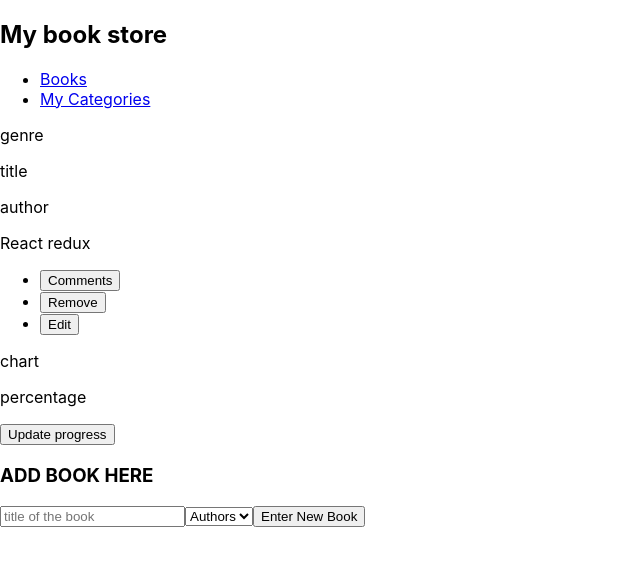
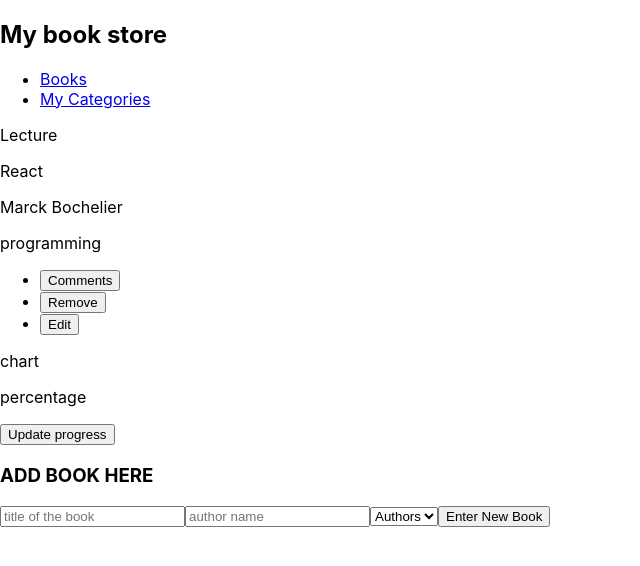
Before and after one commit to keza681/bookstore, a React (Create React App) app: page / in a window 1280 px wide. Shown: the top 566 px of the page, without its empty margins (0-640 px from the left). Built offline with nearby package versions, Linux system fonts and the light colour scheme.

Commit message:
Add redux logic

```diff
--- a/package.json
+++ b/package.json
@@ -13,6 +13,10 @@
     "react-router-dom": "^6.3.0",
     "react-scripts": "5.0.0",
     "redux": "^4.1.2",
+    "redux-logger": "^3.0.6",
+    "util": "^0.12.4",
+    "uuid": "^8.3.2",
+    "uuidv4": "^6.2.13",
     "web-vitals": "^2.1.4"
   },
   "scripts": {
--- a/src/App.js
+++ b/src/App.js
@@ -1,27 +1,19 @@
 import React from 'react';
 import { Routes, Route } from 'react-router-dom';
-import PropTypes from 'prop-types';
-import { connect } from 'react-redux';
-import dispatchToProps from './Redux/States/dispatchToProps';
-import stateToProps from './Redux/States/addToState';
 import Navbar from './components/NavBar';
 import Books from './components/Books';
 import Categories from './components/Categories';
 
-function App(books) {
+function App() {
   return (
     <div>
       <Navbar />
       <Routes>
-        <Route exact path="/" element={<Books books={books} />} />
+        <Route exact path="/" element={<Books />} />
         <Route exact path="/categories" element={<Categories />} />
       </Routes>
     </div>
   );
 }
 
-Books.propTypes = {
-  books: PropTypes.arrayOf(PropTypes.shape({})).isRequired,
-};
-
-export default connect(stateToProps, dispatchToProps)(App);
+export default App;
--- a/src/Redux/Books/Books.js
+++ b/src/Redux/Books/Books.js
@@ -1,20 +1,24 @@
-const ADD_BOOK = 'bookStore/Books/ADD_BOOK';
-const REMOVE_BOOK = 'bookStore/Books/REMOVE_BOOK';
+const ADD_BOOK = 'ADD_BOOK';
+const REMOVE_BOOK = 'REMOVE_BOOK';
 
 export const addBook = (book) => ({ type: ADD_BOOK, payload: book });
 
 export const removeBook = (id) => ({ type: REMOVE_BOOK, payload: id });
 
-const initialState = {
-  books: [],
-};
+const initialState = [{
+  id: 1,
+  genre: 'Lecture',
+  title: 'React',
+  author: 'Marck Bochelier',
+  chapter: 'programming',
+}];
 
 const booksReducer = (state = initialState, action = {}) => {
   switch (action.type) {
     case ADD_BOOK:
-      return { ...state, book: action.payload };
+      return [...state, action.payload];
     case REMOVE_BOOK:
-      return { ...state, books: state.books.filter((book) => book.id !== action.payload) };
+      return [...state.filter((book) => book.id !== action.payload.id)];
     default:
       return state;
   }
--- a/src/Redux/Categories/Categories.js
+++ b/src/Redux/Categories/Categories.js
@@ -1,4 +1,4 @@
-const BOOK_STATUS = 'bookStore/Categories/BOOK_STATUS';
+const BOOK_STATUS = 'BOOK_STATUS';
 
 export const checkStatus = (status) => ({ type: BOOK_STATUS, payload: status });
 
--- a/src/Redux/States/addToState.js
+++ /dev/null
@@ -1,3 +0,0 @@
-const stateToProps = (state) => (state);
-
-export default stateToProps;
--- a/src/Redux/States/dispatchToProps.js
+++ /dev/null
@@ -1,3 +0,0 @@
-const dispatchToProps = () => ({});
-
-export default dispatchToProps;
--- a/src/components/AddBook.js
+++ b/src/components/AddBook.js
@@ -1,13 +1,33 @@
-import React from 'react';
+import React, { useState } from 'react';
+import { v4 as uuidv4 } from 'uuid';
+import { useDispatch } from 'react-redux';
+import { addBook } from '../Redux/Books/Books';
 
 function AddBook() {
+  const dispatch = useDispatch();
+  const [author, setAuthor] = useState('');
+  const [title, setTitle] = useState('');
+
+  const addToStore = (e) => {
+    e.preventDefault();
+    const newBook = {
+      id: uuidv4(),
+      title,
+      author,
+      genre: document.getElementById('book').value,
+    };
+    dispatch(addBook(newBook));
+    setTitle('');
+    setAuthor('');
+  };
   return (
     <>
       <h3>ADD BOOK HERE</h3>
-      <form>
-        <input type="text" placeholder="title of the book" />
-        <select key="author">
-          <option value="Category">Authors</option>
+      <form onSubmit={addToStore}>
+        <input type="text" placeholder="title of the book" value={title} onChange={(e) => setTitle(e.target.value)} required />
+        <input type="text" placeholder="author name" value={author} onChange={(e) => setAuthor(e.target.value)} required />
+        <select id="book" key="genre" defaultValue="genre">
+          <option value="All authors">Authors</option>
         </select>
         <button type="submit">Enter New Book</button>
       </form>
--- a/src/components/Book.js
+++ b/src/components/Book.js
@@ -1,7 +1,10 @@
 import React from 'react';
 import Proptypes from 'prop-types';
+import { useDispatch } from 'react-redux';
+import { removeBook } from '../Redux/Books/Books';
 
 function Book({ book }) {
+  const dispatch = useDispatch();
   return (
     <>
       <div className="bookCard">
@@ -12,7 +15,7 @@ function Book({ book }) {
           <p className="chapter">{book.chapter}</p>
           <ul>
             <li><button type="button">Comments</button></li>
-            <li><button type="button">Remove</button></li>
+            <li><button type="button" onClick={() => dispatch(removeBook(book.id))}>Remove</button></li>
             <li><button type="button">Edit</button></li>
           </ul>
         </div>
--- a/src/components/Books.js
+++ b/src/components/Books.js
@@ -1,17 +1,10 @@
 import React from 'react';
+import { useSelector } from 'react-redux';
 import AddBook from './AddBook';
 import Book from './Book';
 
 function Books() {
-  const books = [
-    {
-      id: 1,
-      genre: 'genre',
-      title: 'title',
-      author: 'author',
-      chapter: 'React redux',
-    },
-  ];
+  const books = useSelector((state) => state.booksReducer);
 
   return (
     <>
--- a/src/components/Categories.js
+++ b/src/components/Categories.js
@@ -1,7 +1,14 @@
 import React from 'react';
+import { useDispatch, useSelector } from 'react-redux';
+import { checkStatus } from '../Redux/Categories/Categories';
 
 export default function Categories() {
+  const dispatch = useDispatch();
+  const currentStatus = useSelector((state) => state.categoriesReducer);
   return (
-    <button type="button">Status</button>
+    <>
+      <button type="button" onClick={() => dispatch(checkStatus())}>Status</button>
+      {currentStatus}
+    </>
   );
 }
```
Also changed, not shown: 1 other file (tests, documents, lock files or other folders).
